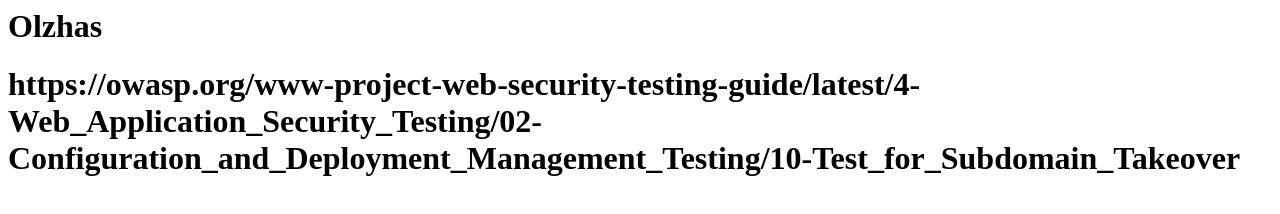
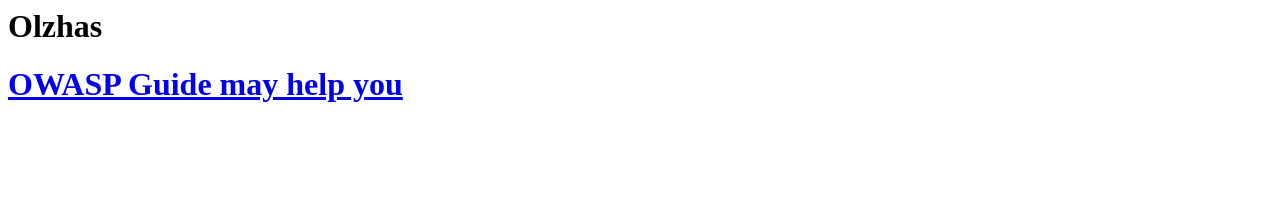
Before and after one commit to Ochoouu/Hijacking, a plain HTML site: page index.html in a window 1280 px wide. Drawn offline with Linux system fonts and the light colour scheme.

Commit message:
Update index.html

```diff
--- a/index.html
+++ b/index.html
@@ -1,2 +1,2 @@
 <h1>Olzhas<h1>
-<a>https://owasp.org/www-project-web-security-testing-guide/latest/4-Web_Application_Security_Testing/02-Configuration_and_Deployment_Management_Testing/10-Test_for_Subdomain_Takeover<a>
+<a href = "https://owasp.org/www-project-web-security-testing-guide/latest/4-Web_Application_Security_Testing/02-Configuration_and_Deployment_Management_Testing/10-Test_for_Subdomain_Takeover">OWASP Guide may help you</a>
```
